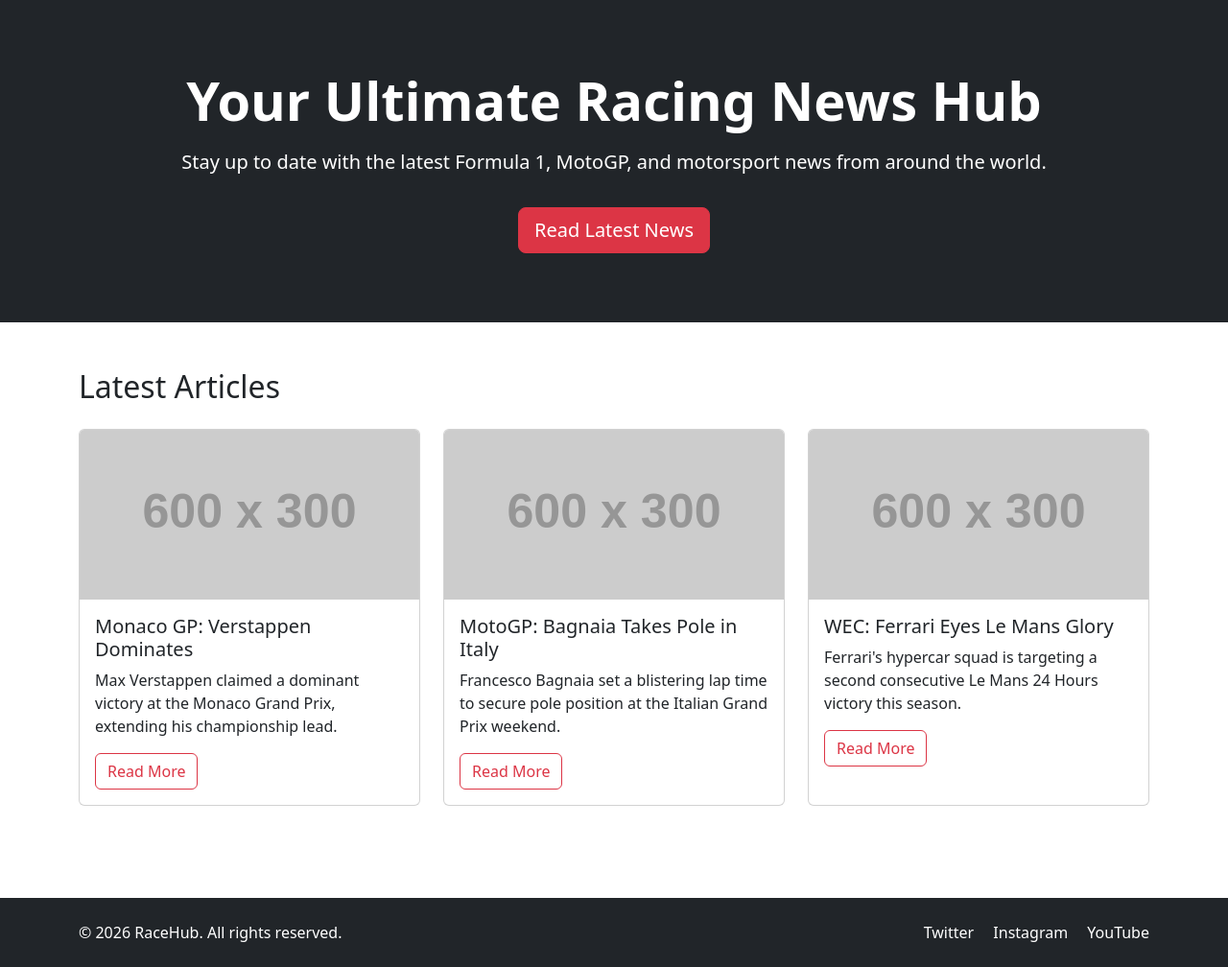
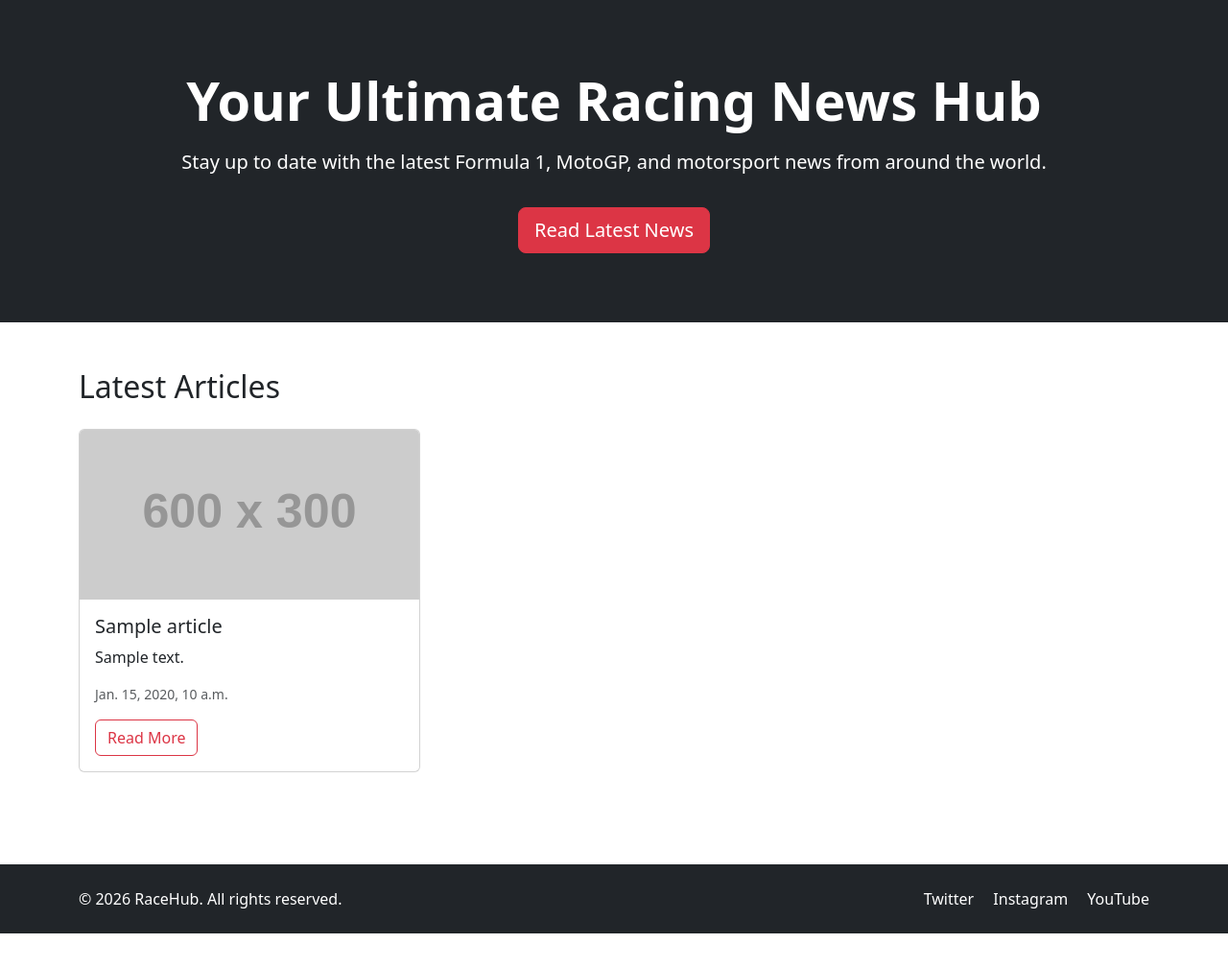
Before and after one commit to shinichi234-work/first_web_project, a Django app: page / in a window 1280 px wide. Shown: the part 57-1065 px from the top of the page at 96% size. After the commit the page ends 1030 px from the top, so only its background shows below. Run offline with Django 5.2, Linux system fonts and the light colour scheme; tables that the repository leaves empty hold one stand-in row (values such as "Sample post"); grey boxes labelled with a size stand in for pictures from a placeholder-image service; some libraries are stand-ins or nearby versions.

Commit message:
Task 6 ready.

```diff
--- a/pages/templates/pages/index.html
+++ b/pages/templates/pages/index.html
@@ -15,36 +15,23 @@
     <div class="container">
         <h2 class="mb-4">Latest Articles</h2>
         <div class="row g-4">
+            {% for article in articles %}
             <div class="col-12 col-md-4">
                 <div class="card h-100">
                     <img src="https://placehold.co/600x300" class="card-img-top" alt="Article image">
                     <div class="card-body">
-                        <h5 class="card-title">Monaco GP: Verstappen Dominates</h5>
-                        <p class="card-text">Max Verstappen claimed a dominant victory at the Monaco Grand Prix, extending his championship lead.</p>
+                        <h5 class="card-title">{{ article.title }}</h5>
+                        <p class="card-text">{{ article.content|truncatewords:20 }}</p>
+                        <p class="text-muted small">{{ article.created_at }}</p>
                         <a href="#" class="btn btn-outline-danger">Read More</a>
                     </div>
                 </div>
             </div>
-            <div class="col-12 col-md-4">
-                <div class="card h-100">
-                    <img src="https://placehold.co/600x300" class="card-img-top" alt="Article image">
-                    <div class="card-body">
-                        <h5 class="card-title">MotoGP: Bagnaia Takes Pole in Italy</h5>
-                        <p class="card-text">Francesco Bagnaia set a blistering lap time to secure pole position at the Italian Grand Prix weekend.</p>
-                        <a href="#" class="btn btn-outline-danger">Read More</a>
-                    </div>
-                </div>
+            {% empty %}
+            <div class="col-12">
+                <p class="text-muted">No articles yet. Check back later!</p>
             </div>
-            <div class="col-12 col-md-4">
-                <div class="card h-100">
-                    <img src="https://placehold.co/600x300" class="card-img-top" alt="Article image">
-                    <div class="card-body">
-                        <h5 class="card-title">WEC: Ferrari Eyes Le Mans Glory</h5>
-                        <p class="card-text">Ferrari's hypercar squad is targeting a second consecutive Le Mans 24 Hours victory this season.</p>
-                        <a href="#" class="btn btn-outline-danger">Read More</a>
-                    </div>
-                </div>
-            </div>
+            {% endfor %}
         </div>
     </div>
 </section>
--- a/pages/views.py
+++ b/pages/views.py
@@ -1,10 +1,13 @@
 from django.shortcuts import render
+from .models import Article
 
 
 def index(request):
+    articles = Article.objects.all()
     context = {
         'title': 'RaceHub',
         'welcome_text': 'Your Ultimate Racing News Hub',
+        'articles': articles,
     }
     return render(request, 'pages/index.html', context)
 
```
